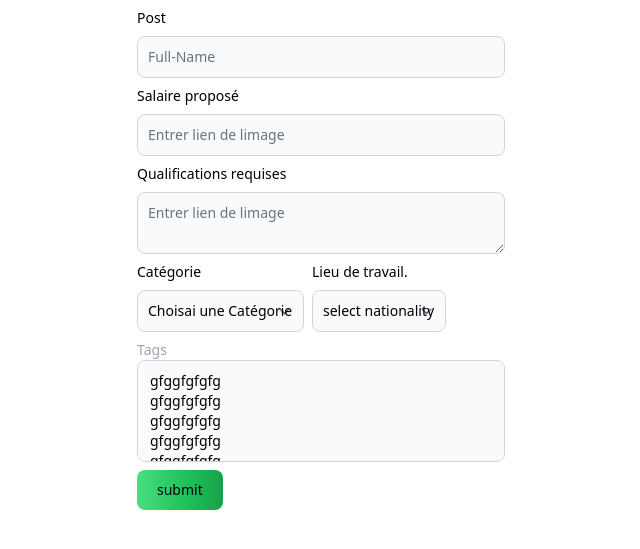
After one commit to Abdo-esse/CareerLink, a PHP site: template src/Views/recruteur/gestionOffre/addOffre.php in a window 1280 px wide. The commit adds this page. Shown: the top 549 px of the page, without its empty margins (319-959 px from the left). Run offline with PHP 8.4, Linux system fonts and the light colour scheme; the template is opened without the code that fills it, so the values that code supplies are empty; some libraries are stand-ins or nearby versions.

Commit message:
j'ai termin le formulaire

```diff
--- a/src/Views/auth/recruteurPage.php
+++ b/src/Views/auth/recruteurPage.php
@@ -81,6 +81,7 @@
     <div class="space-y-4">
       <input type="text" name="name" required placeholder="Full name" class="block text-sm py-3 px-4 rounded-lg w-full border outline-purple-500" />
       <input type="text" name="nomEntreprise" required placeholder="Full name" class="block text-sm py-3 px-4 rounded-lg w-full border outline-purple-500" />
+      <input type="file" name="logoEntreprise" required class="block text-sm py-3 px-4 rounded-lg w-full border outline-purple-500" />
       <input type="email" name="email" required placeholder="votre e-mail" class="block text-sm py-3 px-4 rounded-lg w-full border outline-purple-500" />
       <input type="email" name="emailProfessionnel" required placeholder="votre e-mail" class="block text-sm py-3 px-4 rounded-lg w-full border outline-purple-500" />
       <input type="password" name="password"  required  class="block text-sm py-3 px-4 rounded-lg w-full border outline-purple-500" />
--- /dev/null
+++ b/src/Views/recruteur/gestionOffre/addOffre.php
@@ -0,0 +1,160 @@
+<?php
+require_once __DIR__ . '/../../../../vendor/autoload.php';
+
+use App\classes\Categorie;
+ session_start();
+ $Categories= new Categorie();
+   $_SESSION["categories"]=$Categories->readCategorie();
+
+?>
+
+<!DOCTYPE html>
+<html lang="en">
+<head>
+    <meta charset="UTF-8">
+    <meta name="viewport" content="width=device-width, initial-scale=1.0">
+    <title>Recruteur</title>
+      <!-- tailwind -->
+    <!-- carousel -->
+    <link
+      href="https://cdn.jsdelivr.net/npm/swiper@11/swiper-bundle.min.css"
+      rel="stylesheet"
+    />
+    <link
+      href="https://cdn.jsdelivr.net/npm/flowbite@2.5.2/dist/flowbite.min.css"
+      rel="stylesheet"
+    />
+    <script src="https://cdn.tailwindcss.com"></script>
+    <script src="https://cdn.tailwindcss.com?plugins=forms,typography,aspect-ratio,line-clamp,container-queries"></script>
+    <!-- sweetalert2 -->
+    <script src="https://cdn.jsdelivr.net/npm/sweetalert2@11"></script>
+    <script>
+      tailwind.config = {
+        theme: {
+          extend: {
+            colors: {
+              clifford: "#da373d",
+            },
+          },
+        },
+      };
+    </script>
+    <style type="text/tailwindcss">
+      @layer utilities {
+        .content-auto {
+          content-visibility: auto;
+        }
+      }
+    </style>
+</head>
+<body>
+<form  class="card max-w-sm mx-auto p-2">
+            <div class="mb-2">
+              <label
+                for="name"
+                class="block mb-2 text-sm font-medium text-gray"
+                >Post</label
+              >
+              <input
+                type="name"
+                id="name"
+                class="inputsText fullName bg-gray-50 border border-gray-300 outline-none text-gray text-sm rounded-lg focus:ring-0 focus:border-transparent block w-full p-2.5 dark:bg-gray-700 dark:border-gray-600 dark:placeholder-gray-400 dark:text-gray"
+                placeholder="Full-Name"
+                required
+              />
+            </div>
+            <div class="mb-2">
+              <label
+                for="photoJeuor"
+                class="block mb-2 text-sm font-medium text-gray dark:text-gray"
+                >Salaire proposé</label
+              >
+              <input
+                type="text"
+                id="photoJeuor"
+                class="inputsLien photoInputs bg-gray-50 border border-gray-300 outline-none text-gray text-sm rounded-lg focus:ring-0 focus:border-transparent block w-full p-2.5 dark:bg-gray-700 dark:border-gray-600 dark:placeholder-gray-400 dark:text-gray"
+                placeholder="Entrer lien de limage"
+                required
+              />
+            </div>
+            <div class="mb-2">
+              <label
+                for="photoJeuor"
+                class="block mb-2 text-sm font-medium text-gray dark:text-gray"
+                >Qualifications requises</label
+              >
+              <textarea
+               name="qualification"
+               id=""
+               class="inputsLien photoInputs bg-gray-50 border border-gray-300 outline-none text-gray text-sm rounded-lg focus:ring-0 focus:border-transparent block w-full p-2.5 dark:bg-gray-700 dark:border-gray-600 dark:placeholder-gray-400 dark:text-gray"
+               placeholder="Entrer lien de limage"
+               ></textarea>
+            </div>
+            <div class="md:flex gap-2">
+              <div class="mb-2">
+                <label
+                  for="countries"
+                  class="block mb-2 text-sm font-medium text-gray dark:text-gray"
+                  >Catégorie</label
+                >
+                <select
+                  id="countries"
+                  class="selectInput positionInputs bg-gray-50 border border-gray-300 outline-none text-gray text-sm rounded-lg focus:ring-0 focus:border-transparent block w-full p-2.5 dark:bg-gray-700 dark:border-gray-600 dark:placeholder-gray-400 dark:text-gray"
+                >
+                  <option onch value="">Choisai une  Catégorie</option>
+                  <option value="LW">LW</option>
+                  <option value="ST">ST</option>
+                 </select>
+              </div>
+
+              <div class="mb-2">
+                  <label
+                    for="nationality"
+                    class="block mb-2 text-sm font-medium text-gray dark:text-gray"
+                    >Lieu de travail.</label
+                  >
+                  <select
+                    name="nationality"
+                    class="bg-gray-50 border border-gray-300 text-gray text-sm rounded-lg focus:ring-blue-500 focus:border-blue-500 block w-full p-2.5 dark:bg-gray-700 dark:border-gray-600 dark:placeholder-gray-400 dark:text-gray dark:focus:ring-blue-500 dark:focus:border-blue-500"
+                  >
+                    <option value="">select nationality</option>
+                    <option value="afghan">Afghan</option>
+                    <option value="albanian">Albanian</option>
+                    <option value="algerian">Algerian</option>
+                    <option value="american">American</option>
+                    <option value="andorran">Andorran</option>
+                    <option value="angolan">Angolan</option>
+                  </select>
+                </div>
+            </div>
+            <div class="mb-2">
+            <label for="tags" class="block text-sm font-medium text-gray-400">Tags</label>
+                <select
+                    id="tags"
+                    name="tags[]"
+                    multiple
+                    class="bg-gray-50 border border-gray-300 outline-none text-gray text-sm rounded-lg focus:ring-0 focus:border-transparent block w-full p-2.5 dark:bg-gray-700 dark:border-gray-600 dark:placeholder-gray-400 dark:text-gray"
+                >
+
+                        <option value="" >gfggfgfgfg</option>
+                        <option value="" >gfggfgfgfg</option>
+                        <option value="" >gfggfgfgfg</option>
+                        <option value="" >gfggfgfgfg</option>
+                        <option value="" >gfggfgfgfg</option>
+                        <option value="" >gfggfgfgfg</option>
+
+                </select>
+            </div>
+
+            <button
+              type="button"
+              class="sendData text-gray bg-gradient-to-r from-green-400 via-green-500 to-green-600 hover:bg-gradient-to-br focus:ring-4 focus:outline-none focus:ring-green-300 dark:focus:ring-green-800 font-medium rounded-lg text-sm px-5 py-2.5 text-center me-2 mb-2"
+            >
+              submit
+            </button>
+            <div>
+
+            </div>
+          </form>
+</body>
+</html>
```
Also changed, not shown: src/Views/recruteur/index.php (+133 -1 lines), 2 other files.
